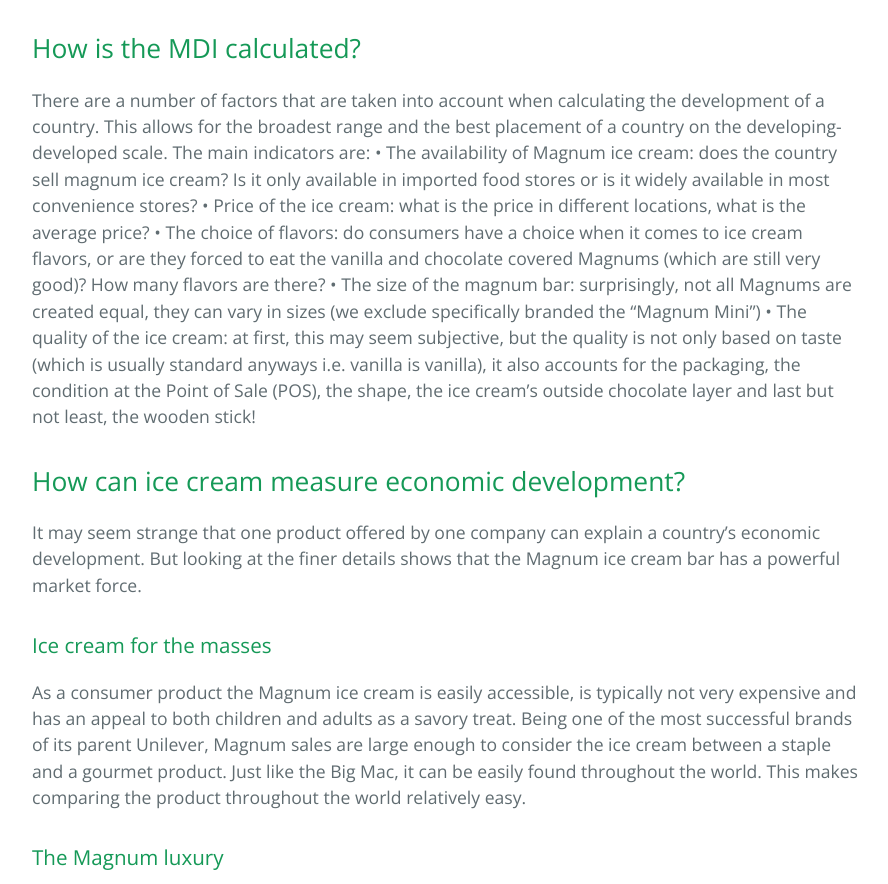
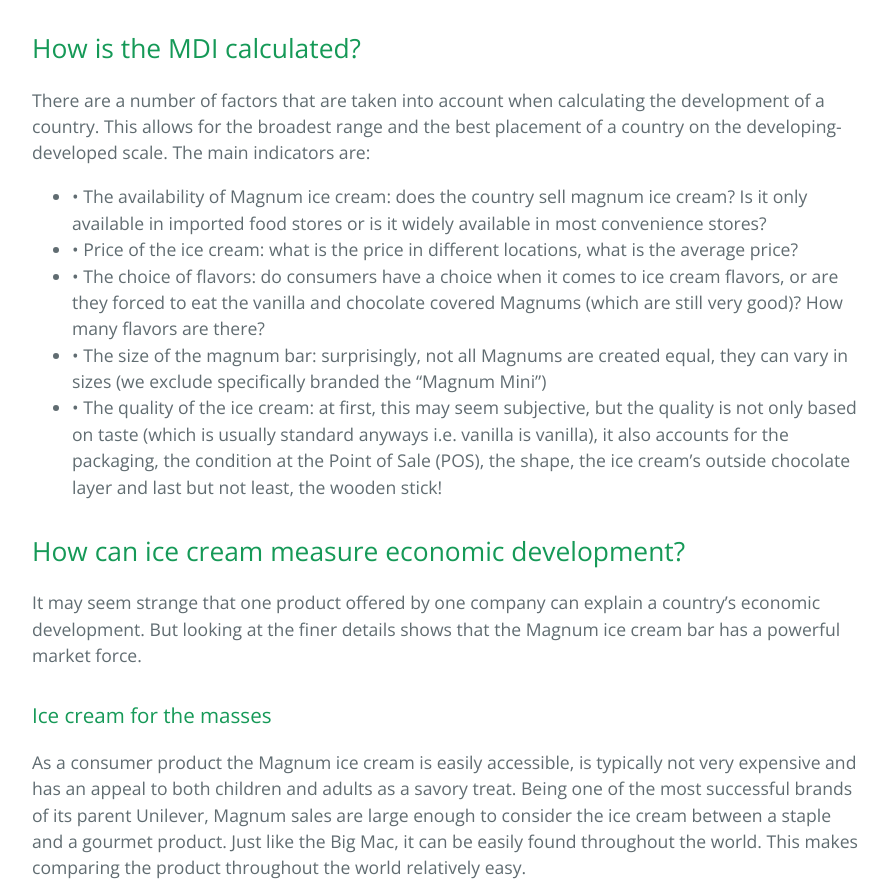
Before and after one commit to Omnipus/MDI, a plain HTML site: page index.html in a window 1280 px wide. Shown: the part 1153-2037 px from the top of the page, without its empty margins (192-1080 px from the left). Drawn offline with nearby package versions, Linux system fonts and the light colour scheme.

Commit message:
CHanged list

```diff
--- a/index.html
+++ b/index.html
@@ -41,12 +41,14 @@ These indicators have been very successful at gauging the development of a count
 
 <p>There are a number of factors that are taken into account when calculating the development of a country. This allows for the broadest range and the best placement of a country on the developing-developed scale.
 The main indicators are:
-• The availability of Magnum ice cream: does the country sell magnum ice cream? Is it only available in imported food stores or is it widely available in most convenience stores?
-• Price of the ice cream: what is the price in different locations, what is the average price?
-• The choice of flavors: do consumers have a choice when it comes to ice cream flavors, or are they forced to eat the vanilla and chocolate covered Magnums (which are still very good)? How many flavors are there?
-• The size of the magnum bar: surprisingly, not all Magnums are created equal, they can vary in sizes (we exclude specifically branded the “Magnum Mini”)
-• The quality of the ice cream: at first, this may seem subjective, but the quality is not only based on taste (which is usually standard anyways i.e. vanilla is vanilla), it also accounts for the packaging, the condition at the Point of Sale (POS), the shape, the ice cream’s outside chocolate layer and last but not least, the wooden stick!</p>
-
+<ul>
+<li>• The availability of Magnum ice cream: does the country sell magnum ice cream? Is it only available in imported food stores or is it widely available in most convenience stores?</li>
+<li>• Price of the ice cream: what is the price in different locations, what is the average price?</li>
+<li>• The choice of flavors: do consumers have a choice when it comes to ice cream flavors, or are they forced to eat the vanilla and chocolate covered Magnums (which are still very good)? How many flavors are there?</li>
+<li>• The size of the magnum bar: surprisingly, not all Magnums are created equal, they can vary in sizes (we exclude specifically branded the “Magnum Mini”)</li>
+<li>• The quality of the ice cream: at first, this may seem subjective, but the quality is not only based on taste (which is usually standard anyways i.e. vanilla is vanilla), it also accounts for the packaging, the condition at the Point of Sale (POS), the shape, the ice cream’s outside chocolate layer and last but not least, the wooden stick!</li>
+</ul>
+</p>
 <h2>
 <a id="how-can-ice-cream-measure-economic-development" class="anchor" href="#how-can-ice-cream-measure-economic-development" aria-hidden="true"><span class="octicon octicon-link"></span></a>How can ice cream measure economic development?</h2>
 
```
